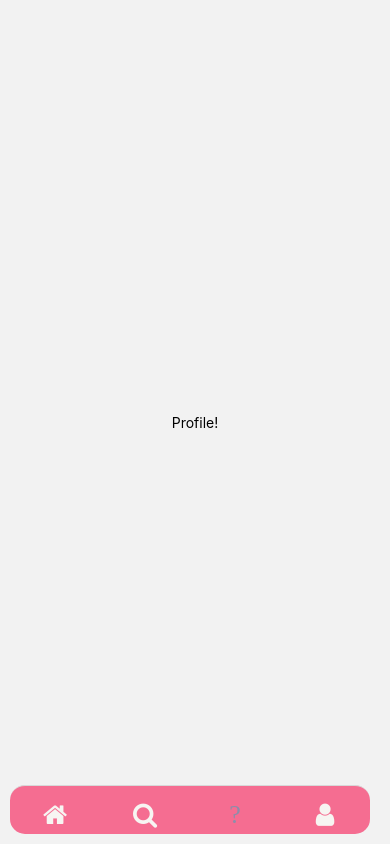
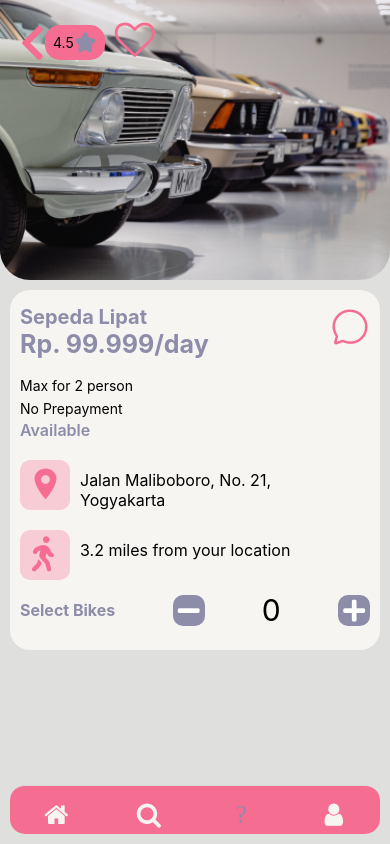
Before and after one commit to HirasParasian/BKZ-Rent-Mobile, a React Native app: screen /testing in a window 390 px wide. Built offline with nearby package versions, Linux system fonts and the light colour scheme.

Commit message:
Feat : Reservation

```diff
--- a/App.js
+++ b/App.js
@@ -2,19 +2,12 @@
 import * as React from 'react';
 import UpdateProfile from './screens/Profile';
 import Home from './screens/Home';
+import Reservation from './screens/Reservation';
 import { Text, View, StyleSheet } from 'react-native';
 import { NavigationContainer } from '@react-navigation/native';
 import { createBottomTabNavigator } from '@react-navigation/bottom-tabs';
 import FontAwesome from 'react-native-vector-icons/FontAwesome';
 import Ionicons from 'react-native-vector-icons/MaterialCommunityIcons';
-
-function Feed() {
-  return (
-    <View style={{ flex: 1, justifyContent: 'center', alignItems: 'center' }}>
-      <Text>Feed!</Text>
-    </View>
-  );
-}
 
 function Profile() {
   return (
@@ -46,7 +39,7 @@ function MyTabs() {
           backgroundColor: '#F56D91',
           bottom: 10,
           left: 10,
-          marginRight: 20,
+          right: 10,
           borderRadius: 15,
           paddingTop: 10,
         },
@@ -77,7 +70,7 @@ function MyTabs() {
       />
       <Tab.Screen
         name="testing"
-        component={Profile}
+        component={Reservation}
         options={{
           tabBarLabel: '',
           tabBarActiveTintColor: '#8D8DAA',
--- /dev/null
+++ b/screens/Reservation.js
@@ -0,0 +1,219 @@
+import React from 'react';
+import {
+  View,
+  Text,
+  StyleSheet,
+  Image,
+  SafeAreaView,
+  ScrollView,
+  FlatList,
+  TouchableOpacity,
+} from 'react-native';
+import FontAwesome from 'react-native-vector-icons/FontAwesome5';
+import FAicon from 'react-native-vector-icons/FontAwesome';
+import ADicon from 'react-native-vector-icons/AntDesign';
+import IONicon from 'react-native-vector-icons/Ionicons';
+
+const Reservation = () => {
+  return (
+    <SafeAreaView style={styles.screen}>
+      <ScrollView>
+        <Image
+          source={require('../src/assets/images/header.png')}
+          style={styles.headerImg}
+        />
+        <View style={styles.back}>
+          <View style={styles.love}>
+            <View style={styles.left}>
+              <TouchableOpacity>
+                <FontAwesome size={40} color="#F56D91" name="chevron-left" />
+              </TouchableOpacity>
+            </View>
+            <View style={styles.right}>
+              <TouchableOpacity style={styles.rating}>
+                <Text>4.5</Text>
+                <ADicon size={23} color="#8D8DAA" name="star" />
+              </TouchableOpacity>
+              <TouchableOpacity>
+                <FAicon size={40} color="#F56D91" name="heart-o" />
+              </TouchableOpacity>
+            </View>
+          </View>
+        </View>
+        <View style={styles.container}>
+          <View style={styles.rows}>
+            <View>
+              <Text style={styles.name}>Sepeda Lipat</Text>
+              <Text style={styles.price}>Rp. 99.999/day</Text>
+            </View>
+            <View>
+              <TouchableOpacity>
+                <IONicon size={40} color="#F56D91" name="chatbubble-outline" />
+              </TouchableOpacity>
+            </View>
+          </View>
+          <View style={styles.desc}>
+            <Text style={styles.tetxDesc}>Max for 2 person</Text>
+            <Text style={styles.tetxDesc}>No Prepayment</Text>
+            <Text style={styles.ready}>Available</Text>
+          </View>
+          <View style={styles.ion}>
+            <View style={styles.rows}>
+              <View style={styles.ionicon}>
+                <IONicon size={35} color="#F56D91" name="location-sharp" />
+              </View>
+              <Text style={styles.textLoc}>
+                Jalan Maliboboro, No. 21, Yogyakarta
+              </Text>
+            </View>
+            <View style={styles.rows}>
+              <View style={styles.ionicons}>
+                <FontAwesome size={35} color="#F56D91" name="walking" />
+              </View>
+              <Text style={styles.textLoc}>3.2 miles from your location</Text>
+            </View>
+          </View>
+          <View style={styles.selectRow}>
+            <Text style={styles.select}>Select Bikes</Text>
+            <TouchableOpacity>
+              <FontAwesome
+                style={styles.plus}
+                size={25}
+                color="#FFF"
+                name="minus"
+              />
+            </TouchableOpacity>
+            <Text style={styles.count}>0</Text>
+            <TouchableOpacity>
+              <FontAwesome
+                style={styles.plus}
+                size={25}
+                color="#FFF"
+                name="plus"
+              />
+            </TouchableOpacity>
+          </View>
+        </View>
+      </ScrollView>
+    </SafeAreaView>
+  );
+};
+
+const styles = StyleSheet.create({
+  count: {
+    fontSize: 30,
+  },
+  plus: {
+    backgroundColor: '#8D8DAA',
+    paddingVertical: 2,
+    paddingHorizontal: 5,
+    borderRadius: 10,
+  },
+  selectRow: {
+    flexDirection: 'row',
+    justifyContent: 'space-between',
+    alignItems: 'center',
+  },
+  textLoc: {
+    marginVertical: 15,
+    marginHorizontal: 10,
+    fontSize: 16,
+  },
+  select: {
+    fontWeight: 'bold',
+    color: '#8D8DAA',
+    fontSize: 16,
+    marginVertical: 15,
+  },
+  ion: {
+    alignItems: 'flex-start',
+  },
+  ionicon: {
+    backgroundColor: 'rgba(245, 109, 145, 0.3)',
+    width: 50,
+    height: 50,
+    paddingLeft: 8,
+    paddingTop: 5,
+    borderRadius: 10,
+    marginVertical: 5,
+  },
+  ionicons: {
+    backgroundColor: 'rgba(245, 109, 145, 0.3)',
+    width: 50,
+    height: 50,
+    paddingLeft: 12,
+    paddingTop: 5,
+    borderRadius: 10,
+    marginVertical: 5,
+  },
+  tetxDesc: {
+    fontWeight: '400',
+    marginVertical: 3,
+  },
+  ready: {
+    color: '#8D8DAA',
+    fontWeight: '600',
+    fontSize: 16,
+  },
+  desc: {
+    marginVertical: 15,
+  },
+  container: {
+    backgroundColor: '#F7F5F2',
+    marginVertical: 10,
+    marginHorizontal: 10,
+    borderRadius: 20,
+    paddingVertical: 15,
+    paddingHorizontal: 10,
+  },
+  price: {
+    fontSize: 25,
+    fontWeight: 'bold',
+    color: '#8D8DAA',
+  },
+  name: {
+    fontSize: 20,
+    fontWeight: 'bold',
+    color: '#8D8DAA',
+  },
+  rows: {
+    flexDirection: 'row',
+    justifyContent: 'space-between',
+  },
+  rating: {
+    backgroundColor: '#F56D91',
+    flexDirection: 'row',
+    alignItems: 'center',
+    marginVertical: 5,
+    marginRight: 10,
+    borderRadius: 15,
+    paddingVertical: 5,
+    paddingHorizontal: 8,
+  },
+  right: {
+    flexDirection: 'row',
+  },
+  love: {
+    flexDirection: 'row',
+    width: '80%',
+    justifyContent: 'space-between',
+    alignItems: 'center',
+  },
+  back: {
+    position: 'absolute',
+    marginHorizontal: 20,
+    marginVertical: 20,
+  },
+  screen: {
+    height: '100%',
+    backgroundColor: '#DFDFDE',
+  },
+  headerImg: {
+    width: '100%',
+    position: 'relative',
+    borderBottomLeftRadius: 30,
+    borderBottomRightRadius: 30,
+  },
+});
+
+export default Reservation;
```
